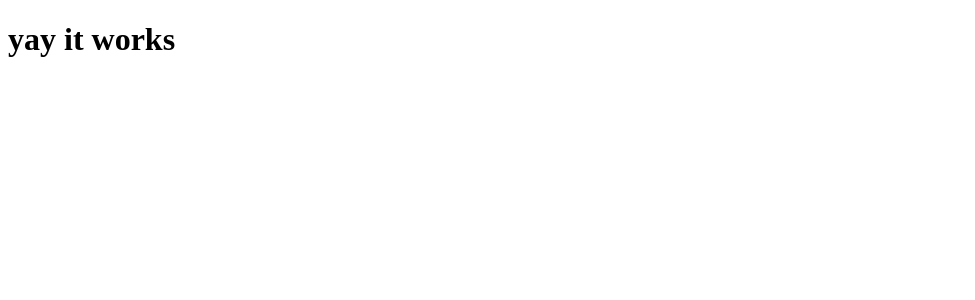
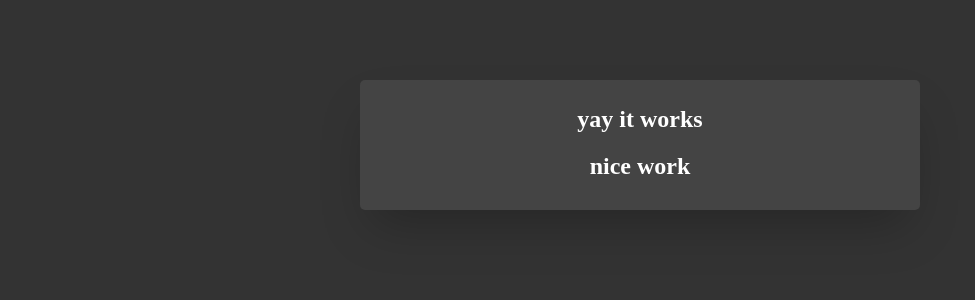
Before and after one commit to agrimes23/AIStoryteller, a Next.js app: page / in a window 1280 px wide. Shown: the top 300 px of the page, without its empty margins (0-975 px from the left). Built offline with nearby package versions, Linux system fonts and the light colour scheme.

Commit message:
added an example file for scss. Can delete and change when we decide the themes/layout of our app

```diff
--- /dev/null
+++ b/src/app/layout.module.scss
@@ -0,0 +1,49 @@
+// Variables
+// Just an example! Will decide on a theme and can change the variables
+$primary-color: #333;
+$secondary-color: #444;
+$text-color: white;
+
+.layout {
+    display: flex;
+    justify-content: center;
+    margin-top: 5rem;
+    min-height: 100vh;
+    background-color: $primary-color;
+
+    .container {
+        width: 500px;
+        padding: 10px 30px;
+        background-color: $secondary-color;
+        border-radius: 5px;
+        text-align: center;
+        box-shadow: 0 25px 50px -12px rgba(0, 0, 0, 0.25);
+
+        .text {
+            color: $text-color;
+            font-size: 24px;
+        }
+    }
+}
+
+// example of how nested styling works
+// this text class' styling will not apply unless the parent container is named "anotherContainer"
+.layout {
+    display: flex;
+    justify-content: center;
+    margin-top: 5rem;
+    min-height: 100vh;
+    background-color: #333;
+
+    .anotherContainer {
+        width: 200px;
+        padding: 5px 10px;
+        background-color: #444;
+        border-radius: 5px;
+
+        .text {
+            color: greenyellow;
+            font-size: 70px;
+        }
+    }
+}
--- a/src/app/layout.tsx
+++ b/src/app/layout.tsx
@@ -1,5 +1,6 @@
 import type { Metadata } from "next";
 import { Inter } from "next/font/google";
+import styles from "./layout.module.scss";
 
 
 const inter = Inter({ subsets: ["latin"] });
@@ -16,7 +17,7 @@ export default function RootLayout({
 }>) {
   return (
     <html lang="en">
-      <body className="">{children}</body>
+      <body className={styles.layout}>{children}</body>
     </html>
   );
 }
--- a/src/app/page.tsx
+++ b/src/app/page.tsx
@@ -1,9 +1,13 @@
 import Image from "next/image";
+import styles from "./layout.module.scss";
 
 export default function Home() {
   return (
     <main>
-      <h1>yay it works</h1>
+      <div className={styles.container}>
+        <h1 className={styles.text}>yay it works</h1>
+        <h2 className={styles.text}>nice work</h2>
+      </div>
     </main>
   );
 }
```
